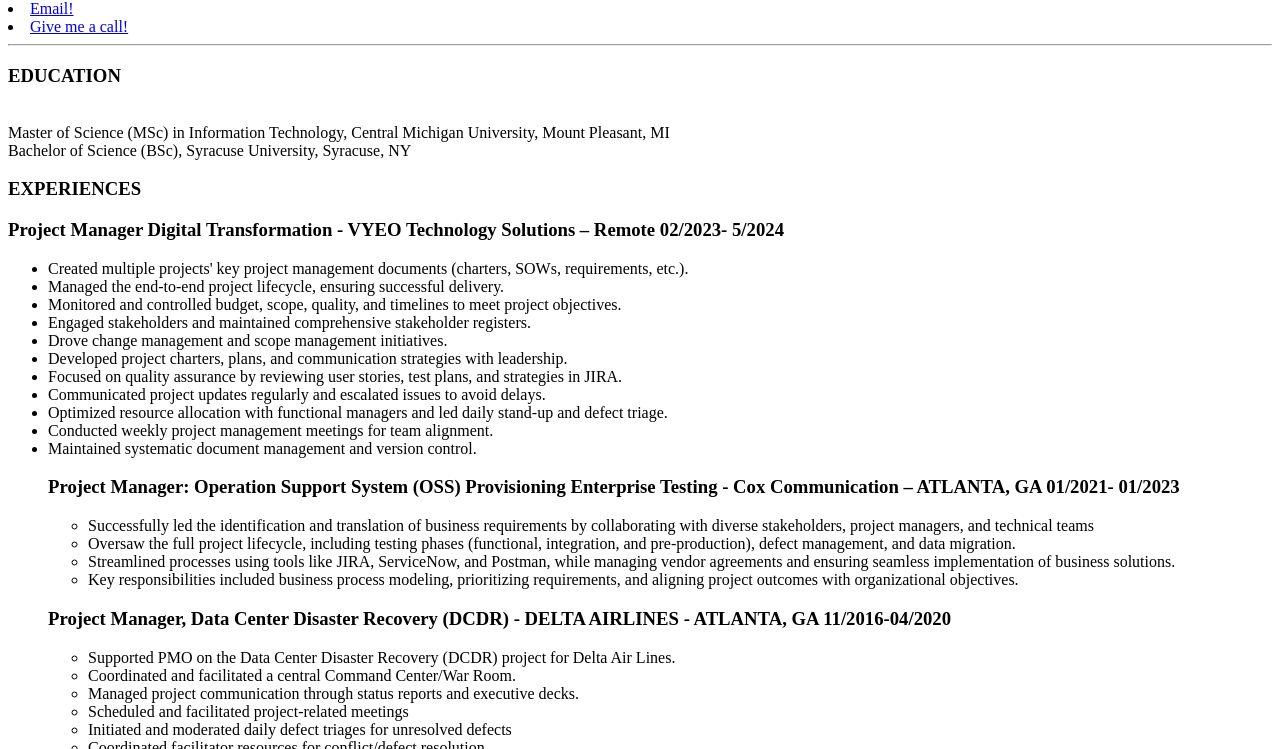
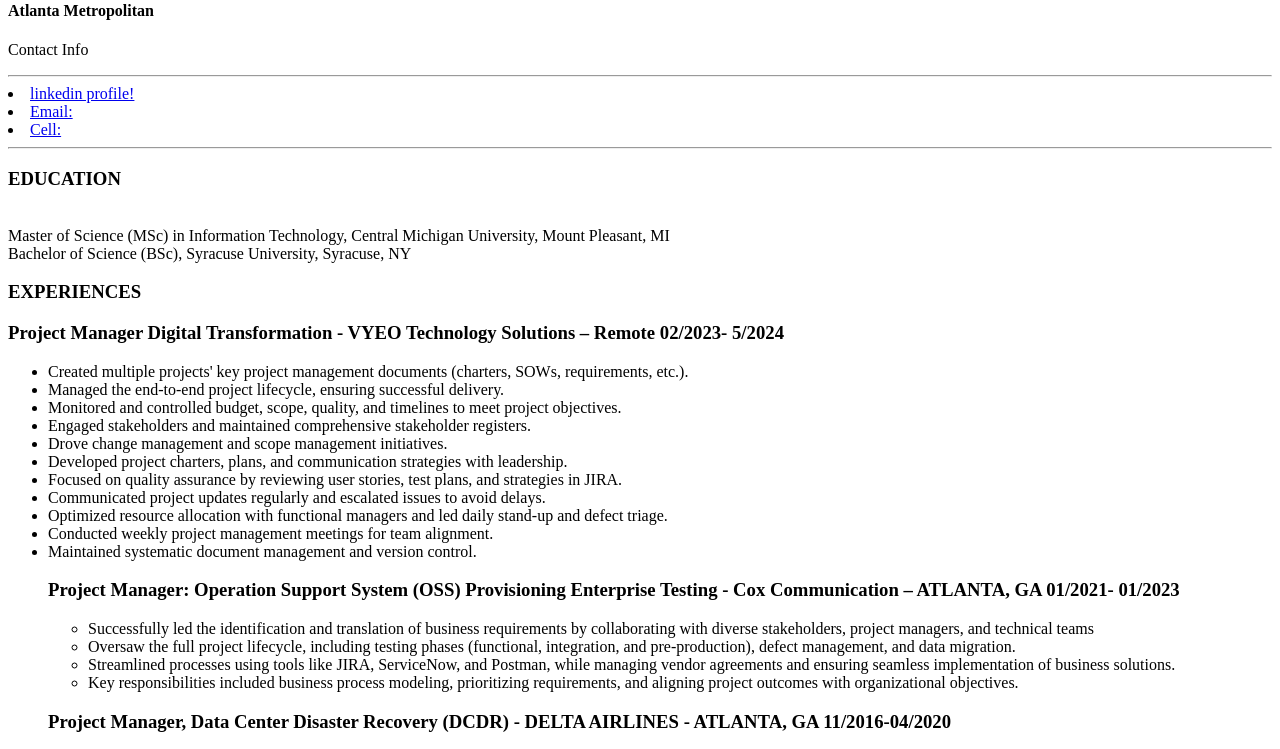
Before and after one commit to demigetu/myResume, a plain HTML site: page index.html in a window 1280 px wide. Shown: the part 165-914 px from the top of the page. Drawn offline with Linux system fonts and the light colour scheme.

Commit message:
updated code

```diff
--- a/index.html
+++ b/index.html
@@ -6,16 +6,17 @@
     <title>Getu DeMissie Resume</title>
 </head>
 <body>
+    <img src="/Images/Getu.png" alt="Getu" height="75px" width="75px"/>
     <h1>Getu DeMissie</h1>
     <h4>Atlanta Metropolitan</h4>
-    <p>
+    <p>Contact Info</p>
         <hr>
-        <li><a href=“https://www.linkedin.com/in/getudemissie/” target=“_blank”>linkedin profile!</a></li>
-        <li><img source=“./Images/Getu.png” alt=“Getu” height=“500px” width=“500px” /></li>
-        <li><a href=“mailto:demissgetu@gmail.com”>Email!</a></li>
-        <li><a href=“tel:+4048440000”>Give me a call!</a></li>
+        <li><a href="https://www.linkedin.com/in/getudemissie/" target="_blank">linkedin profile!</a></li>
+        <li><a href="mailto:demissgetu@gmail.com">Email:</a></li>
+        <li><a href="tel:+4048440000">Cell:</a></li>
+
         <hr>
-    </p>
+
     <h3>EDUCATION</h3>
     <p>
        <br> Master of Science (MSc) in Information Technology, Central Michigan University, Mount Pleasant, MI
```
Also changed, not shown: 1 other file.
